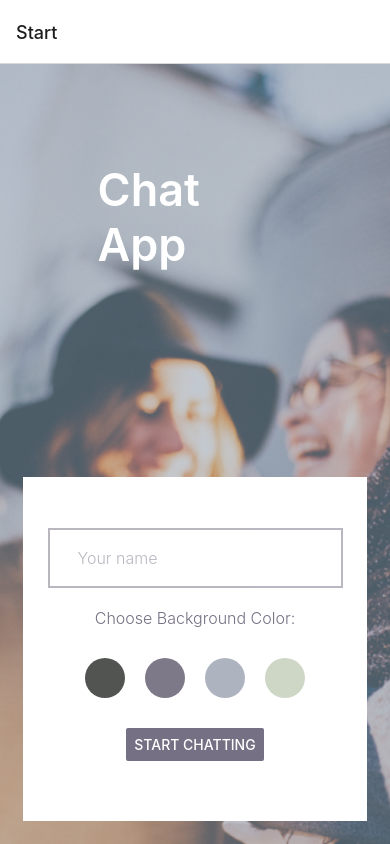
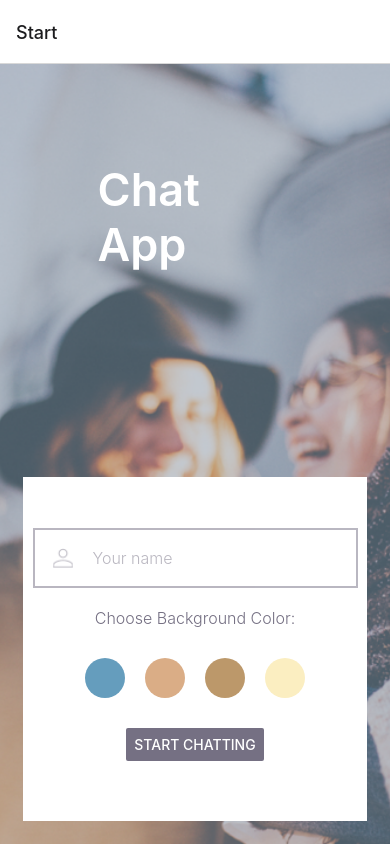
Before and after one commit to drewschmidt145/Chat-App, a React Native app: screen /Start in a window 390 px wide. Built offline with nearby package versions, Linux system fonts and the light colour scheme.

Commit message:
Added icon image to textbox and changed color backgrounds

```diff
--- a/components/Start.js
+++ b/components/Start.js
@@ -1,15 +1,13 @@
 import { useState } from 'react';
-import { ImageBackground, StyleSheet, View, Text, TextInput, Button, TouchableOpacity, Alert } from 'react-native';
+import { ImageBackground, StyleSheet, View, Text, TextInput, Button, TouchableOpacity, Alert, Image } from 'react-native';
 
 
 const Start = ({ navigation }) => {
     const [name, setName] = useState('');
-    const [selectedColor, setSelectedColor] = useState('');
+    const [background, setBackground] = useState('');
     const image = require('../img/BackgroundImage.png');
-
-    const handleColorSelection = (color) => {
-        setSelectedColor(color);
-    };
+    const icon = require('../img/icon.png');
+    const colors = ['#659DBD', '#DAAD86', '#BC986A', '#FBEEC1'];
 
     return (
         <View style={styles.container}>
@@ -17,6 +15,7 @@ const Start = ({ navigation }) => {
           <Text style={styles.text}>Chat App</Text>
           <View style={styles.containerWhite}>
             <View style={styles.inputContainer}>
+              <Image source={icon} style={styles.icon} />
               <TextInput
                 style={styles.textInput}
                 value={name}
@@ -27,39 +26,17 @@ const Start = ({ navigation }) => {
             </View>
             <Text style={styles.text1}>Choose Background Color:</Text>
             <View style={styles.colorButtonsContainer}>
-            <TouchableOpacity
-                style={[
-                  styles.colorButton,
-                  { backgroundColor: '#090C08', opacity: selectedColor === '#090C08' ? 1 : 0.7 },
-                ]}
-                onPress={() => handleColorSelection('#090C08')}
-              />
-              <TouchableOpacity
-                style={[
-                  styles.colorButton,
-                  { backgroundColor: '#474056', opacity: selectedColor === '#474056' ? 1 : 0.7 },
-                ]}
-                onPress={() => handleColorSelection('#474056')}
-              />
-              <TouchableOpacity
-                style={[
-                  styles.colorButton,
-                  { backgroundColor: '#8A95A5', opacity: selectedColor === '#8A95A5' ? 1 : 0.7 },
-                ]}
-                onPress={() => handleColorSelection('#8A95A5')}
-              />
-              <TouchableOpacity
-                style={[
-                  styles.colorButton,
-                  { backgroundColor: '#B9C6AE', opacity: selectedColor === '#B9C6AE' ? 1 : 0.7 },
-                ]}
-                onPress={() => handleColorSelection('#B9C6AE')}
-              />
+                {colors.map((color, index) => (
+                    <TouchableOpacity
+                        key={index}
+                        style={[styles.colorButton, { backgroundColor: color }, background === color && styles.selected]}
+                        onPress={() => setBackground(color)}
+                    />
+                ))}
             </View>
-
             <Button
               title="Start Chatting"
-              onPress={() => navigation.navigate('Chat', { name: name }, { color: selectedColor })}
+              onPress={() => navigation.navigate('Chat',  { name: name ,  background: background } )}
               style={styles.buttonStartChatting}
               color="#757083"
             />
```
Also changed, not shown: img/icon.png (added), 1 other file (tests, documents, lock files or other folders).
